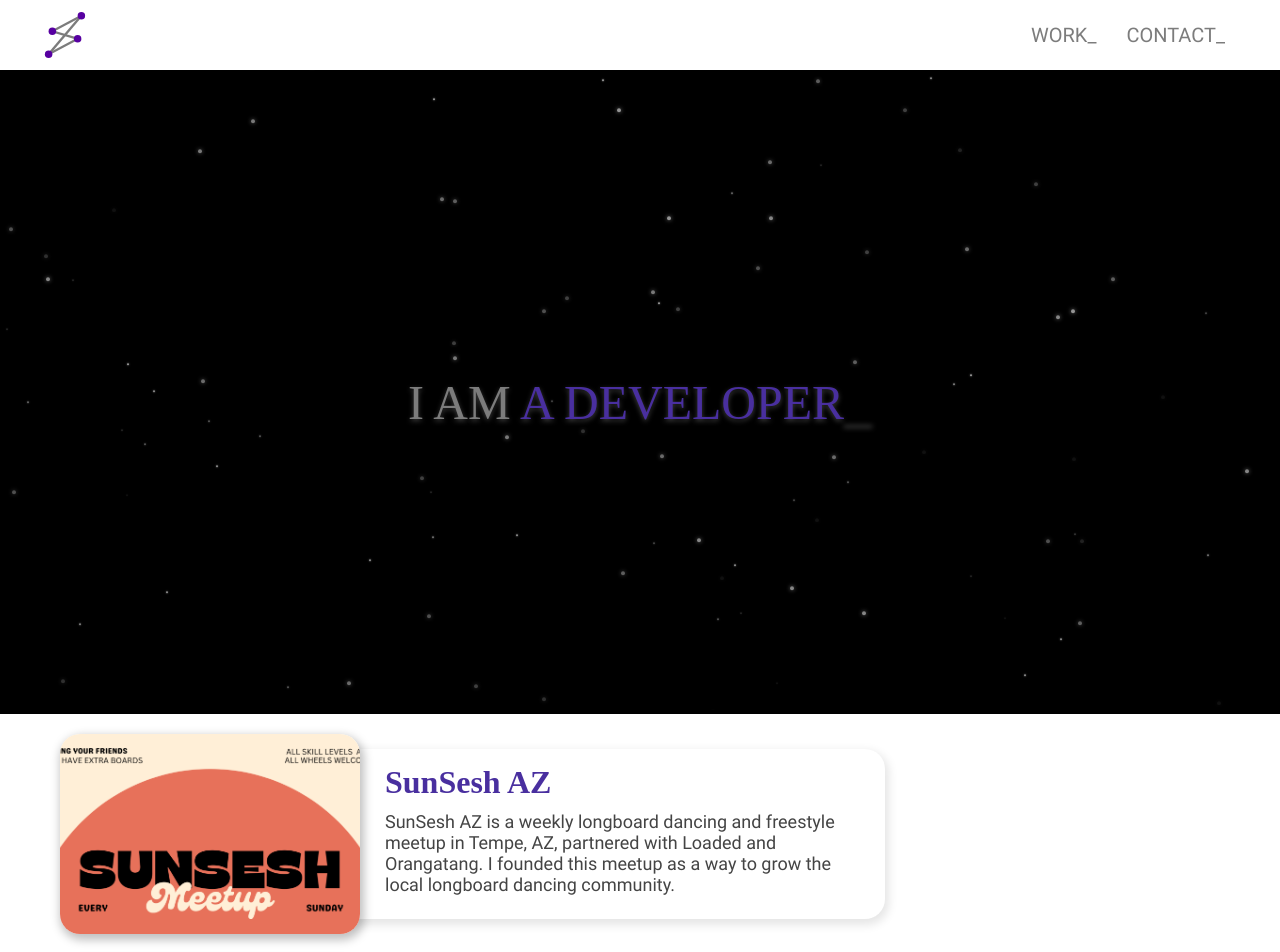
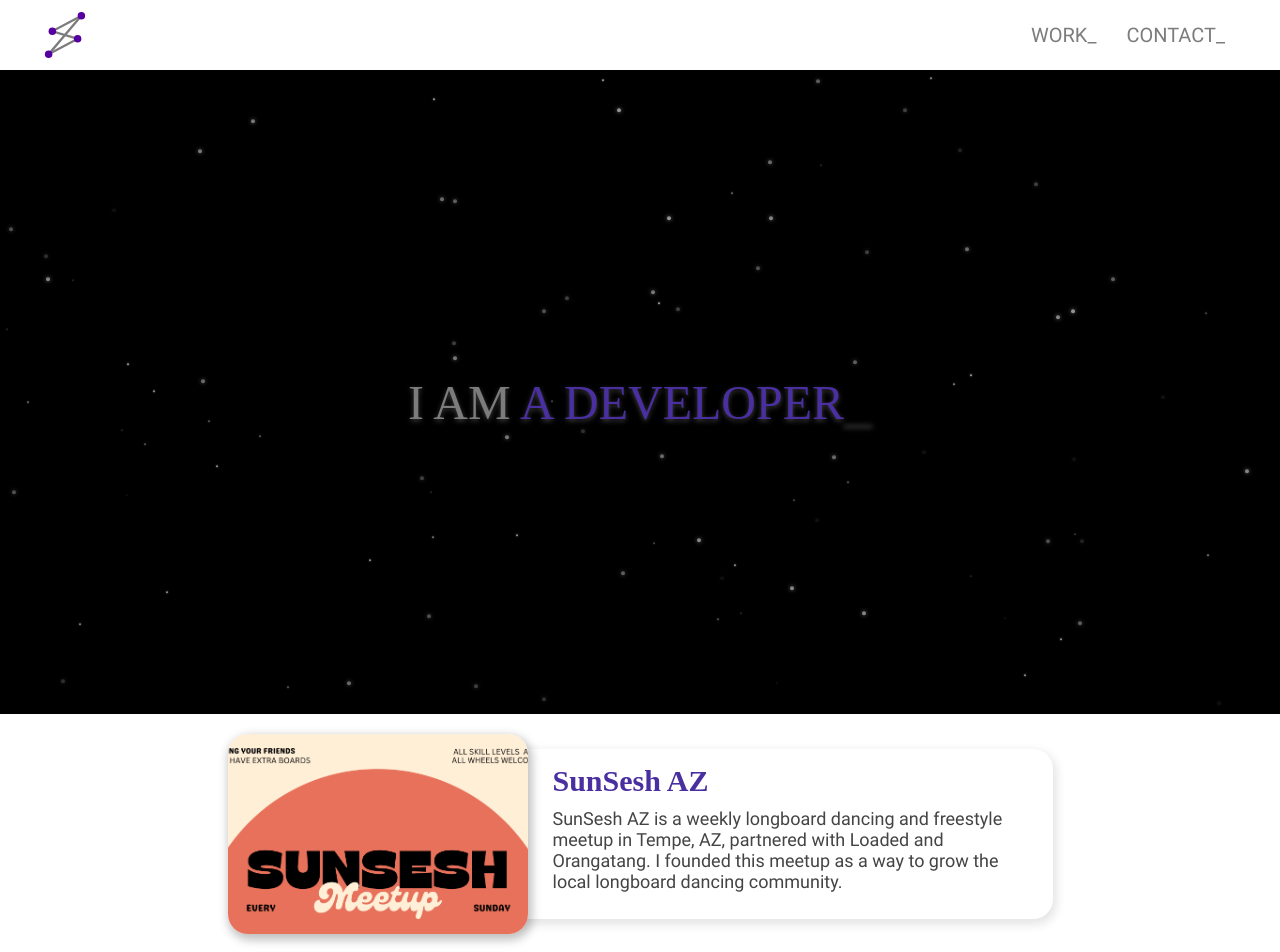
Before and after one commit to ASteinheiser/iamandrew.io, a React (Vite) app: page / in a window 1280 px wide. Shown: the top 952 px of the page. Built offline with nearby package versions, Linux system fonts and the light colour scheme; a web font is replaced by a local one.

Commit message:
centering

```diff
--- a/src/components/Work/work.scss
+++ b/src/components/Work/work.scss
@@ -12,6 +12,7 @@
   .work-item {
     display: flex;
     flex-direction: row;
+    justify-content: center;
 
     text-decoration: none;
 
@@ -46,7 +47,7 @@
       margin: 15px 0 15px -25px;
 
       .work-item-title {
-        font-size: 32px;
+        font-size: 30px;
         font-weight: bold;
         color: $purple;
         font-family: 'Montserrat';
```
